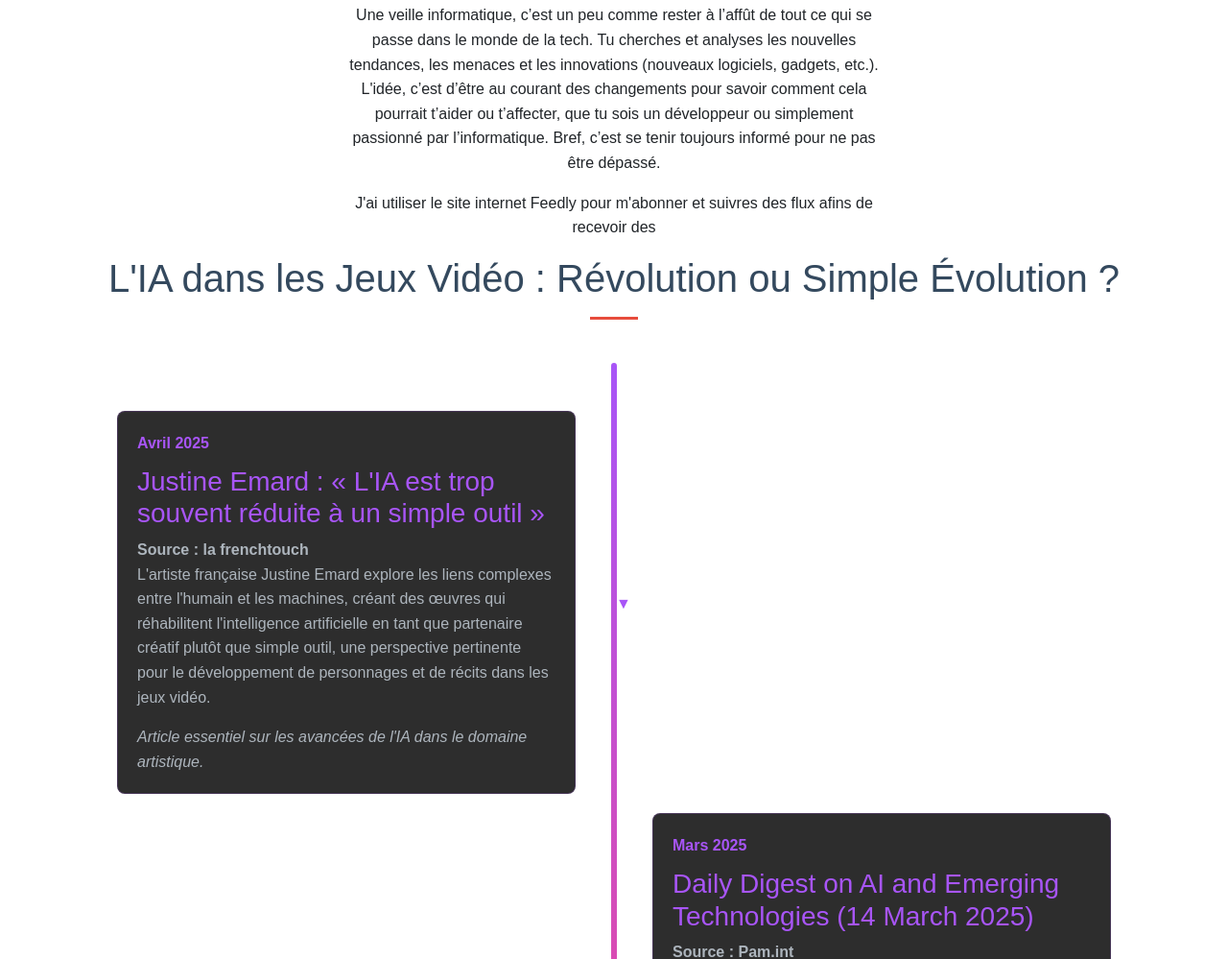
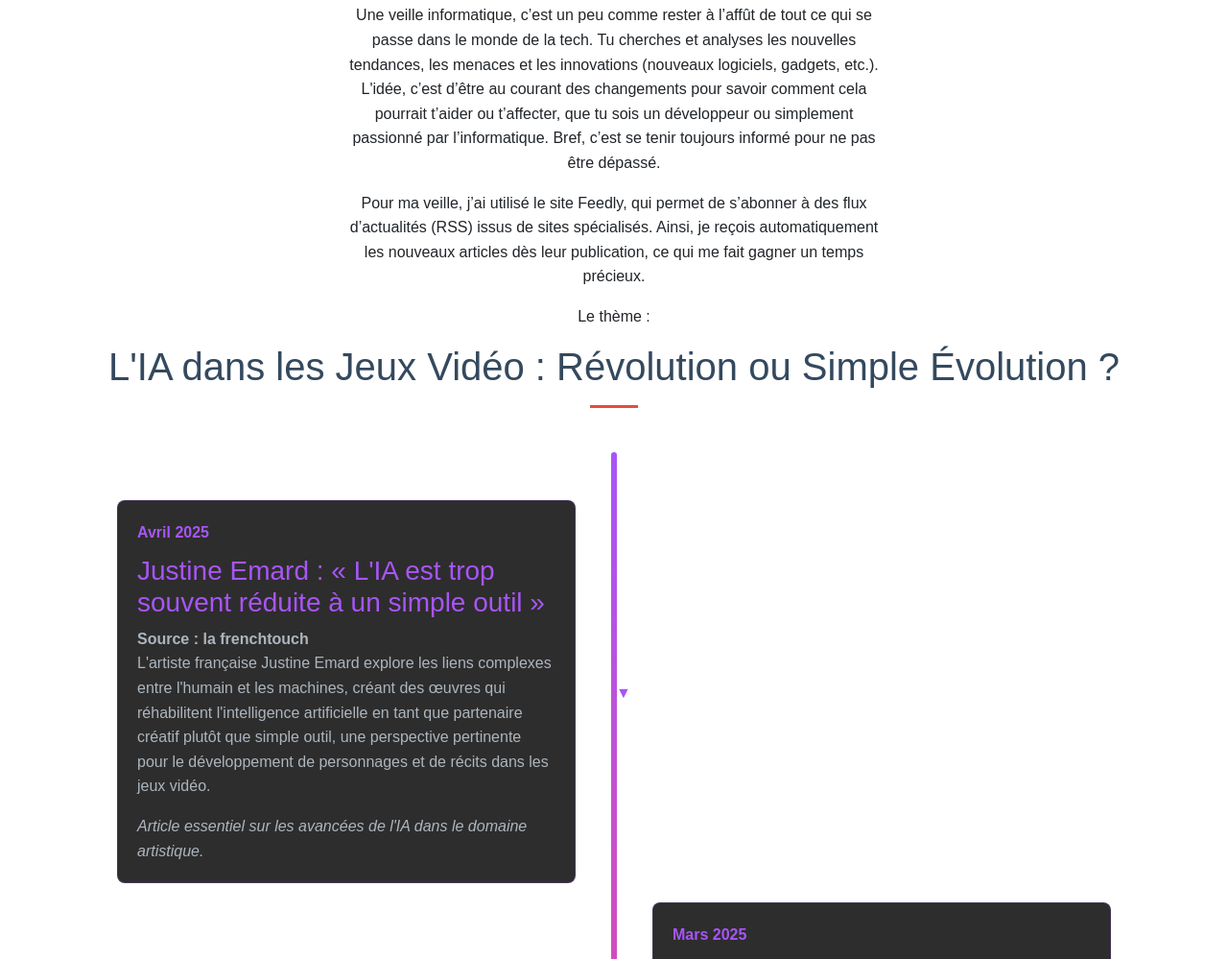
Before and after one commit to LucSarrazin/lucsarrazin.github.io, a website: page index.html in a window 1280 px wide. Shown: the part 9990-10989 px from the top of the page at 96% size. Drawn offline with nearby package versions, Linux system fonts and the light colour scheme.

Commit message:
Update text for clarity and detail in the tech monitoring section

```diff
--- a/index.html
+++ b/index.html
@@ -1918,7 +1918,8 @@
             <div class="row justify-content-center">
                 <div class="col-md-6 p-0 text-center mx-auto">
                     <p>Une veille informatique, c’est un peu comme rester à l’affût de tout ce qui se passe dans le monde de la tech. Tu cherches et analyses les nouvelles tendances, les menaces et les innovations (nouveaux logiciels, gadgets, etc.). L'idée, c’est d’être au courant des changements pour savoir comment cela pourrait t’aider ou t’affecter, que tu sois un développeur ou simplement passionné par l’informatique. Bref, c’est se tenir toujours informé pour ne pas être dépassé.</p>
-                <p>J'ai utiliser le site internet Feedly pour m'abonner et suivres des flux afins de recevoir des</p>
+                <p>Pour ma veille, j’ai utilisé le site Feedly, qui permet de s’abonner à des flux d’actualités (RSS) issus de sites spécialisés. Ainsi, je reçois automatiquement les nouveaux articles dès leur publication, ce qui me fait gagner un temps précieux.</p>
+                <p>Le thème : </p>
                 </div>
             </div>
             <h2 class="text-center">L'IA dans les Jeux Vidéo : Révolution ou Simple Évolution ?</h2>
```
